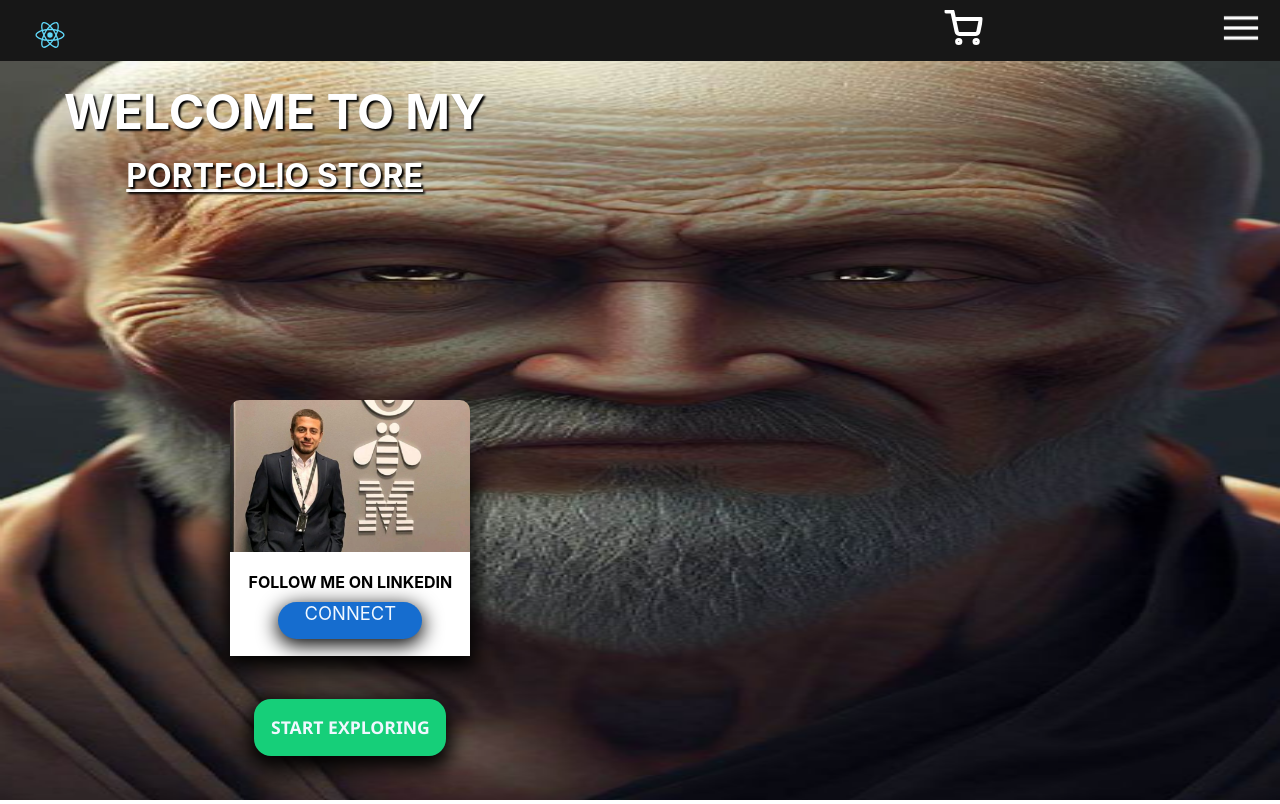
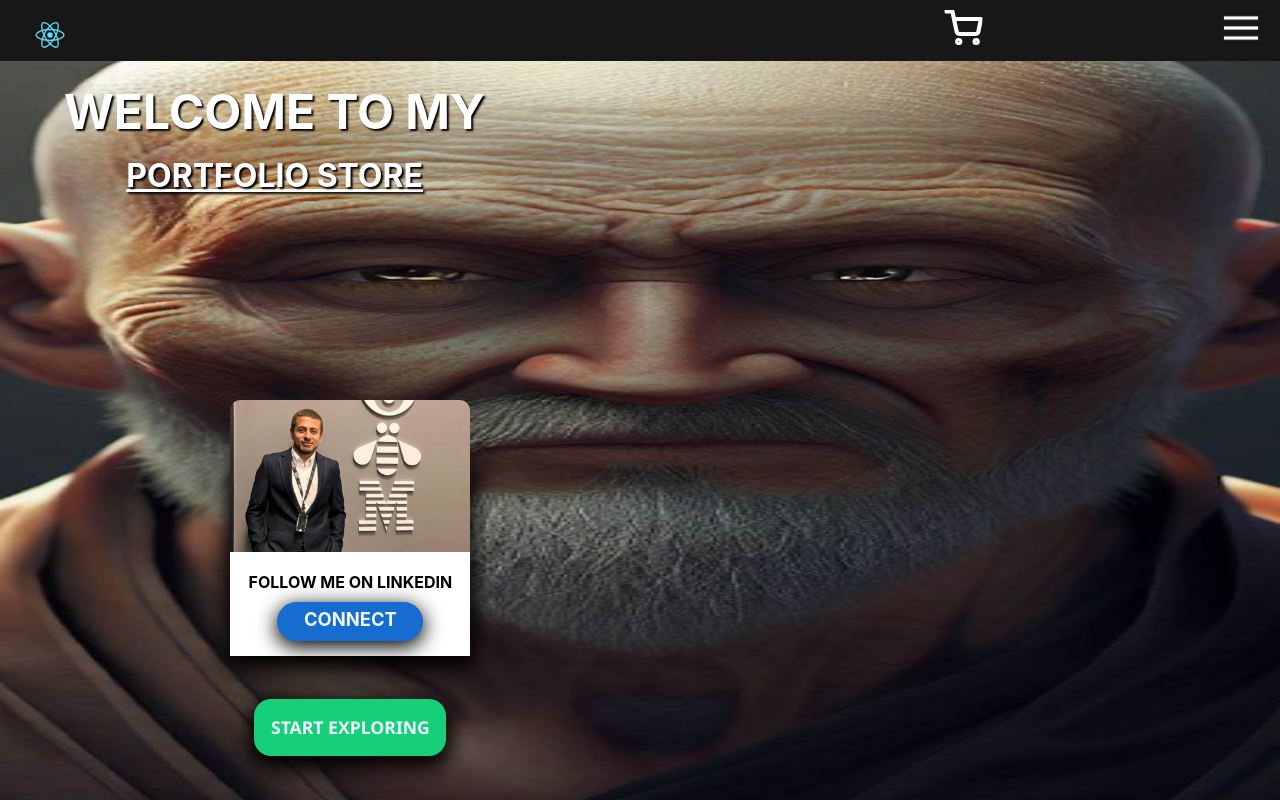
Before and after one commit to draginojd/MY-PORTFOLIO-STORE, a React (Create React App) app in the folder portfolio-store/: page / in a window 1280 px wide. Built offline with nearby package versions, Linux system fonts and the light colour scheme.

Commit message:
button position adjusting

```diff
--- a/portfolio-store/src/App.css
+++ b/portfolio-store/src/App.css
@@ -215,6 +215,18 @@ text-decoration: underline;
   justify-content: center;
   border-radius: 20px;
   box-shadow: 0 5px 20px 1px black;
+  padding: 1px;
+}
+
+.connect-link {
+  display: inline-block;
+  margin-top: 5px;
+  text-decoration: none;
+  align-items: center;
+  text-align: center;
+  justify-content: center;
+  font-weight: 700;
+  color: aliceblue;
 }
 
 .explore-button{
@@ -228,13 +240,6 @@ text-decoration: underline;
   text-decoration: none;
   text-align: center;
   box-shadow: 0 1vh 20px 5px black;
-}
-
-.connect-link{
-  margin-top: 2rem;
-  text-decoration: none;
-  font-weight:400;
- color: aliceblue;
 }
 
 .explore-link{
```
